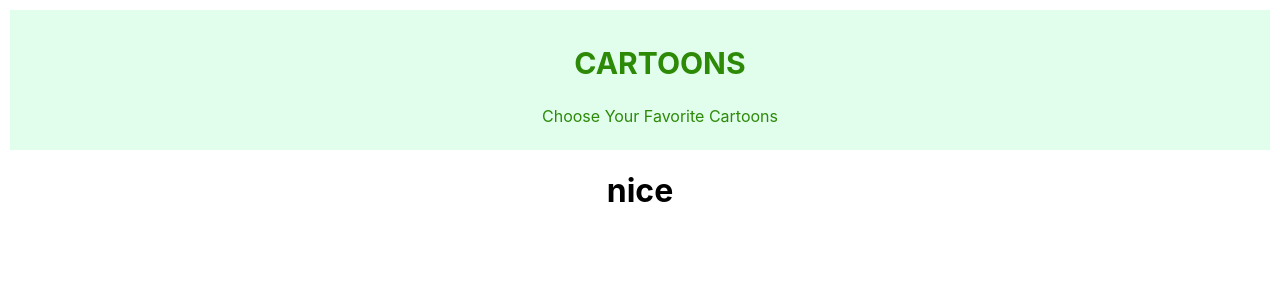
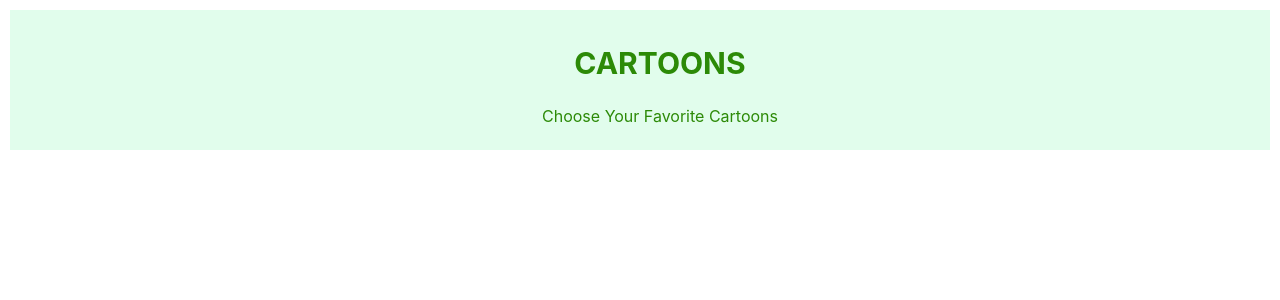
Before and after one commit to Waheedulislam/lucky-one-cartoon, a React (Create React App) app: page / in a window 1280 px wide. Shown: the top 300 px of the page. Built offline with nearby package versions, Linux system fonts and the light colour scheme.

Commit message:
5 commit

```diff
--- a/src/Card/Card.js
+++ b/src/Card/Card.js
@@ -3,7 +3,6 @@ import React from 'react';
 const Card = () => {
     return (
         <div>
-            <h1>nice</h1>
         </div>
     );
 };
```
